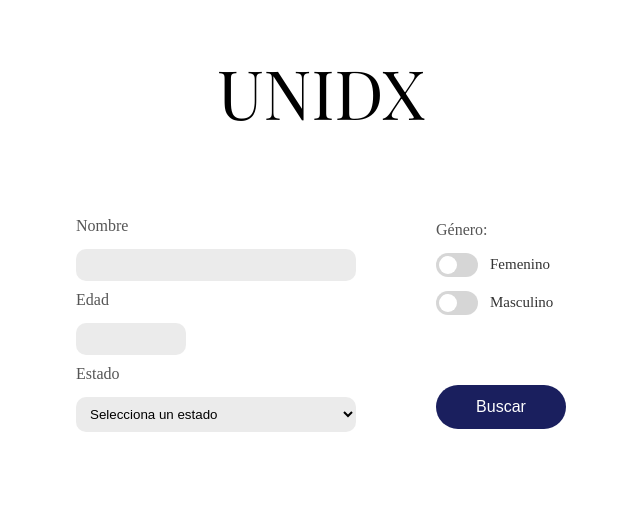
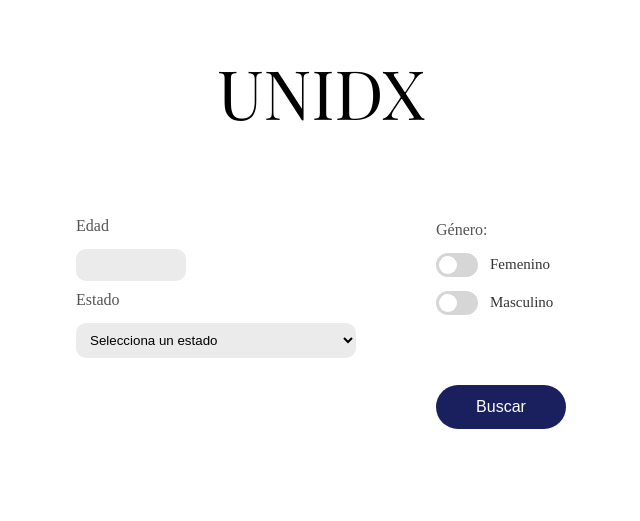
Before and after one commit to SeCayoProduccion/Unidas, a Django app: page /busqueda/ in a window 1280 px wide. Shown: the part 62-583 px from the top of the page, without its empty margins (319-959 px from the left). Run offline with Django 5.2, Linux system fonts and the light colour scheme.

Commit message:
busqueda.html fix

```diff
--- a/unidx/plugin/templates/plugin/busqueda.html
+++ b/unidx/plugin/templates/plugin/busqueda.html
@@ -21,9 +21,6 @@
             {% csrf_token %}
 
             <div class="col-izquierda">
-                <label for="nombre">Nombre</label>
-                <input type="text" id="nombre" name="nombre" required>
-
                 <label for="edad">Edad</label>
                 <input type="number" id="edad" name="edad">
 
@@ -90,7 +87,6 @@
 
                 {% if busqueda_realizada %}
                     <div style="margin-top: 20px; padding: 15px; border: 1px solid #ccc; border-radius: 8px;">
-                        <p>Hola <strong>{{ nombre }}</strong>,</p>
                         <p>En <strong>{{ estado }}</strong> hay un registro de <strong>{{ total }}</strong> desapariciones con esas características.</p>
                     </div>
                 {% endif %}
```
